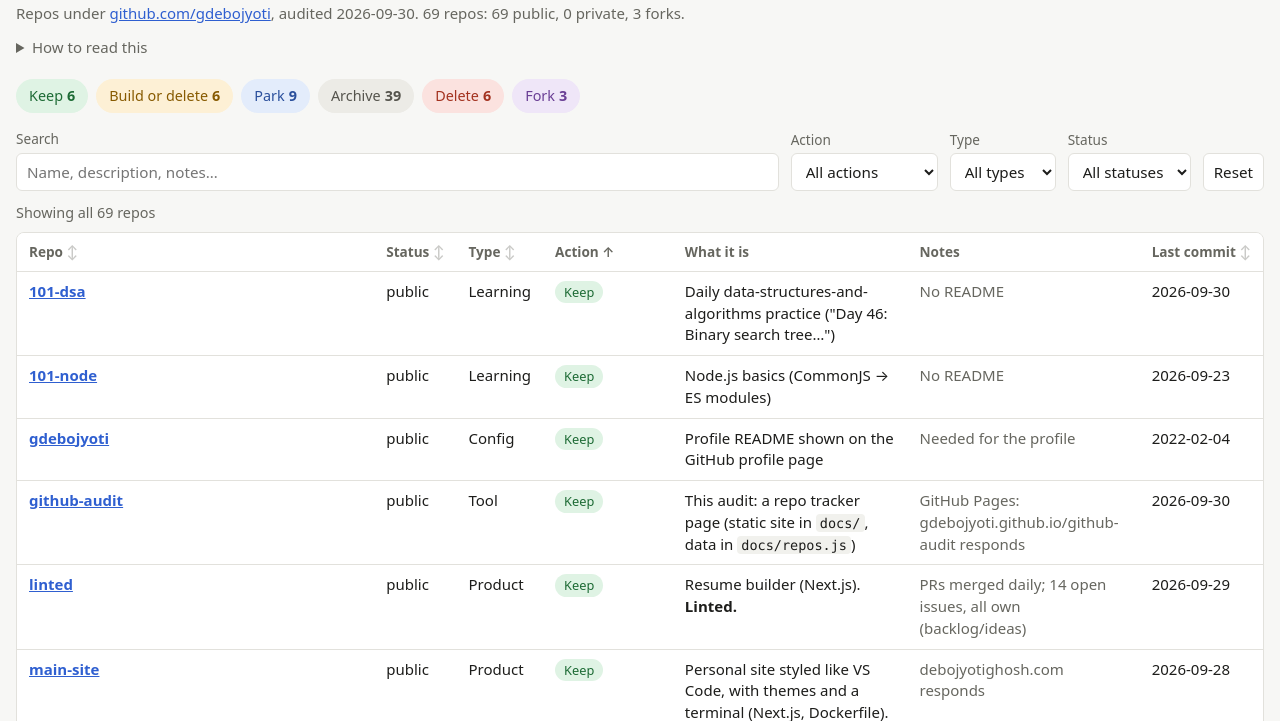
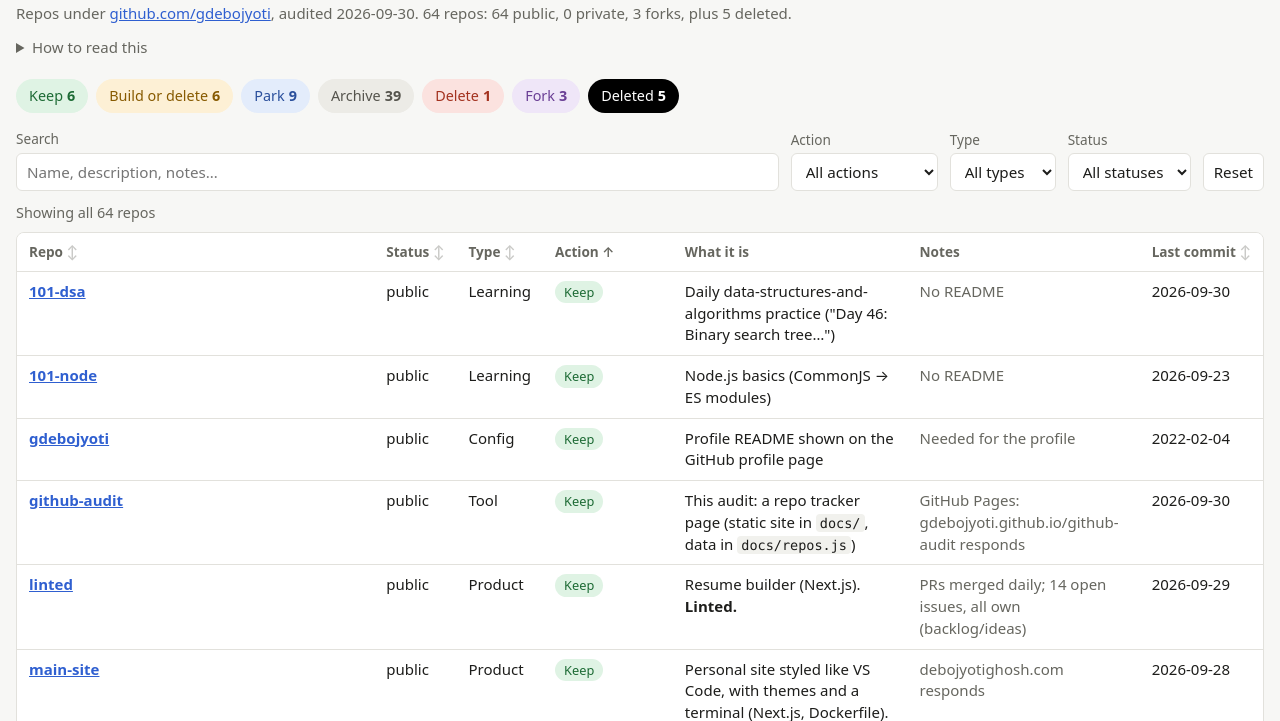
Before and after one commit to gdebojyoti/github-audit, a plain HTML site: page docs/index.html in a window 1280 px wide. Shown: the part 66-787 px from the top of the page. Drawn offline with Linux system fonts and the light colour scheme.

Commit message:
Support for deleted repos.

```diff
--- a/docs/app.js
+++ b/docs/app.js
@@ -1,7 +1,8 @@
 (function () {
   const { owner, auditDate, openQuestions, repos } = window.AUDIT;
 
-  const ACTIONS = ["Keep", "Build or delete", "Park", "Archive", "Delete", "Fork"];
+  const DELETED = "Deleted";
+  const ACTIONS = ["Keep", "Build or delete", "Park", "Archive", "Delete", "Fork", DELETED];
   const ACTION_CLASS = {
     "Keep": "a-keep",
     "Build or delete": "a-build",
@@ -9,7 +10,11 @@
     "Archive": "a-archive",
     "Delete": "a-delete",
     "Fork": "a-fork",
+    [DELETED]: "a-deleted",
   };
+
+  // Deleted repos are hidden unless the Deleted filter is explicitly selected.
+  const inPool = (r) => (state.action === DELETED) === (r.action === DELETED);
 
   const state = { search: "", action: "", type: "", status: "", sortKey: "action", sortDir: 1 };
 
@@ -59,6 +64,7 @@
   }
 
   function matches(r) {
+    if (!inPool(r)) return false;
     if (state.action && r.action !== state.action) return false;
     if (state.type && r.type !== state.type) return false;
     if (state.status && r.status !== state.status) return false;
@@ -78,7 +84,9 @@
     } else {
       tbody.innerHTML = list.map((r) => `
         <tr>
-          <td class="name"><a href="https://github.com/${owner}/${encodeURIComponent(r.name)}" target="_blank" rel="noopener">${escapeHtml(r.name)}</a></td>
+          <td class="name">${r.action === DELETED
+            ? escapeHtml(r.name)
+            : `<a href="https://github.com/${owner}/${encodeURIComponent(r.name)}" target="_blank" rel="noopener">${escapeHtml(r.name)}</a>`}</td>
           <td>${escapeHtml(r.status)}</td>
           <td>${escapeHtml(r.type)}</td>
           <td><span class="badge ${ACTION_CLASS[r.action] || ""}">${escapeHtml(r.action)}</span></td>
@@ -88,9 +96,11 @@
         </tr>`).join("");
     }
 
-    $("count").textContent = list.length === repos.length
-      ? `Showing all ${repos.length} repos`
-      : `Showing ${list.length} of ${repos.length} repos`;
+    const poolSize = repos.filter(inPool).length;
+    const noun = state.action === DELETED ? "deleted repos" : "repos";
+    $("count").textContent = list.length === poolSize
+      ? `Showing all ${poolSize} ${noun}`
+      : `Showing ${list.length} of ${poolSize} ${noun}`;
 
     document.querySelectorAll("th[data-key]").forEach((th) => {
       if (th.dataset.key === state.sortKey) {
@@ -115,12 +125,15 @@
   }
 
   function init() {
-    const publicCount = repos.filter((r) => r.status === "public").length;
-    const privateCount = repos.filter((r) => r.status === "private").length;
-    const forkCount = repos.filter((r) => r.action === "Fork").length;
+    const existing = repos.filter((r) => r.action !== DELETED);
+    const publicCount = existing.filter((r) => r.status === "public").length;
+    const privateCount = existing.filter((r) => r.status === "private").length;
+    const forkCount = existing.filter((r) => r.action === "Fork").length;
+    const deletedCount = repos.length - existing.length;
     $("subtitle").innerHTML =
       `Repos under <a href="https://github.com/${owner}" target="_blank" rel="noopener">github.com/${owner}</a>, ` +
-      `audited ${escapeHtml(auditDate)}. ${repos.length} repos: ${publicCount} public, ${privateCount} private, ${forkCount} forks.`;
+      `audited ${escapeHtml(auditDate)}. ${existing.length} repos: ${publicCount} public, ${privateCount} private, ${forkCount} forks` +
+      (deletedCount ? `, plus ${deletedCount} deleted.` : ".");
 
     fillSelect($("filter-action"), "actions", ACTIONS.filter((a) => repos.some((r) => r.action === a)));
     fillSelect($("filter-type"), "types", uniqueSorted("type"));
--- a/docs/repos.js
+++ b/docs/repos.js
@@ -4,7 +4,7 @@
 // Fields
 //   name        GitHub repo name (links to github.com/gdebojyoti/<name>)
 //   status      "public" | "private"
-//   action      "Keep" | "Build or delete" | "Park" | "Archive" | "Delete" | "Fork"
+//   action      "Keep" | "Build or delete" | "Park" | "Archive" | "Delete" | "Fork" | "Deleted"
 //   type        "Product" | "App" | "Game" | "Tool" | "Learning" | "Library" | "Config" | "Fork" | "?"
 //   description What the repo is. **bold** and `code` are rendered.
 //   notes       Evidence / remarks. Same formatting as description.
@@ -80,12 +80,12 @@ window.AUDIT = {
     { "name": "react-forms-dx", "status": "public", "action": "Archive", "type": "Library", "description": "React form component library, versions 0.1.1–0.1.3 in commits", "notes": "npm status not checked", "lastCommit": "2021-12-26" },
     { "name": "react-ui", "status": "public", "action": "Archive", "type": "Library", "description": "React UI component library, setup and demo only", "notes": "", "lastCommit": "2024-01-29" },
     { "name": "css-reset", "status": "public", "action": "Archive", "type": "Config", "description": "A single `reset.css`", "notes": "", "lastCommit": "2016-02-22" },
-    { "name": "ludo", "status": "public", "action": "Delete", "type": "Game", "description": "Old Ludo PWA", "notes": "Own README says \"Discontinued… will be deleted in the future\"", "lastCommit": "2019-09-14" },
+    { "name": "ludo", "status": "public", "action": "Deleted", "type": "Game", "description": "Old Ludo PWA", "notes": "Own README says \"Discontinued… will be deleted in the future\"", "lastCommit": "2019-09-14" },
     { "name": "react-experiments", "status": "public", "action": "Delete", "type": "Learning", "description": "Create React App scaffold plus 1 small change", "notes": "", "lastCommit": "2023-04-08" },
-    { "name": "project-almond", "status": "public", "action": "Delete", "type": "?", "description": "Unmodified default Expo template", "notes": "", "lastCommit": "2024-10-19" },
-    { "name": "shopify-hello-world", "status": "public", "action": "Delete", "type": "Learning", "description": "Copy of Shopify's Dawn theme; README is Dawn's own", "notes": "", "lastCommit": "2022-02-03" },
-    { "name": "java-api-test", "status": "public", "action": "Delete", "type": "Learning", "description": "1 commit, one-endpoint Java API", "notes": "Archiving also fine", "lastCommit": "2024-08-20" },
-    { "name": "spring-boot-101", "status": "public", "action": "Delete", "type": "Learning", "description": "1 commit, basic Spring Boot setup", "notes": "Archiving also fine", "lastCommit": "2024-10-01" },
+    { "name": "project-almond", "status": "public", "action": "Deleted", "type": "?", "description": "Unmodified default Expo template", "notes": "", "lastCommit": "2024-10-19" },
+    { "name": "shopify-hello-world", "status": "public", "action": "Deleted", "type": "Learning", "description": "Copy of Shopify's Dawn theme; README is Dawn's own", "notes": "", "lastCommit": "2022-02-03" },
+    { "name": "java-api-test", "status": "public", "action": "Deleted", "type": "Learning", "description": "1 commit, one-endpoint Java API", "notes": "Archiving also fine", "lastCommit": "2024-08-20" },
+    { "name": "spring-boot-101", "status": "public", "action": "Deleted", "type": "Learning", "description": "1 commit, basic Spring Boot setup", "notes": "Archiving also fine", "lastCommit": "2024-10-01" },
     { "name": "css-drawings", "status": "public", "action": "Fork", "type": "Fork", "description": "Described as \"(deployment only)\". Homepage under debojyotighosh.com/labs returns **404**", "notes": "", "lastCommit": "" },
     { "name": "text-generation-webui", "status": "public", "action": "Fork", "type": "Fork", "description": "Gradio web UI for LLMs (upstream project), forked 2023-12", "notes": "", "lastCommit": "" },
     { "name": "udemy-dl", "status": "public", "action": "Fork", "type": "Fork", "description": "Python script to download Udemy courses, forked 2017", "notes": "", "lastCommit": "" },
--- a/docs/style.css
+++ b/docs/style.css
@@ -13,6 +13,7 @@
   --archive-bg: #ecebe6;   --archive-fg: #55544d;
   --delete-bg: #fbe2df;    --delete-fg: #a3321f;
   --fork-bg: #efe6f8;      --fork-fg: #6a3f95;
+  --deleted-bg: #000;      --deleted-fg: #fff;   /* same in dark mode */
 
   font-family: system-ui, -apple-system, "Segoe UI", Roboto, sans-serif;
   color-scheme: light;
@@ -184,6 +185,7 @@ td.muted { color: var(--muted); }
 .a-archive { background: var(--archive-bg); color: var(--archive-fg); }
 .a-delete  { background: var(--delete-bg);  color: var(--delete-fg); }
 .a-fork    { background: var(--fork-bg);    color: var(--fork-fg); }
+.a-deleted { background: var(--deleted-bg); color: var(--deleted-fg); }
 
 .empty { padding: 24px; text-align: center; color: var(--muted); }
 
```
